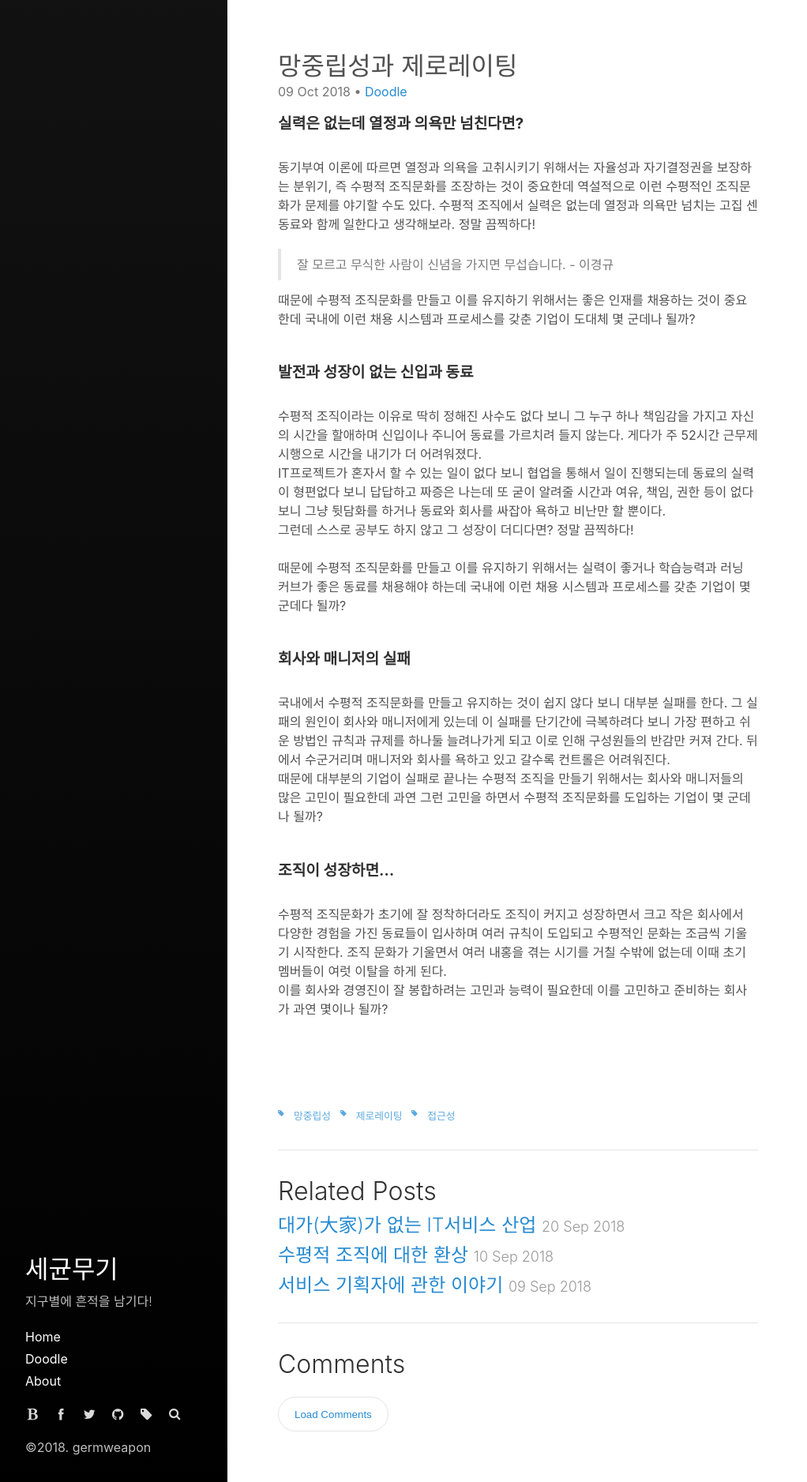
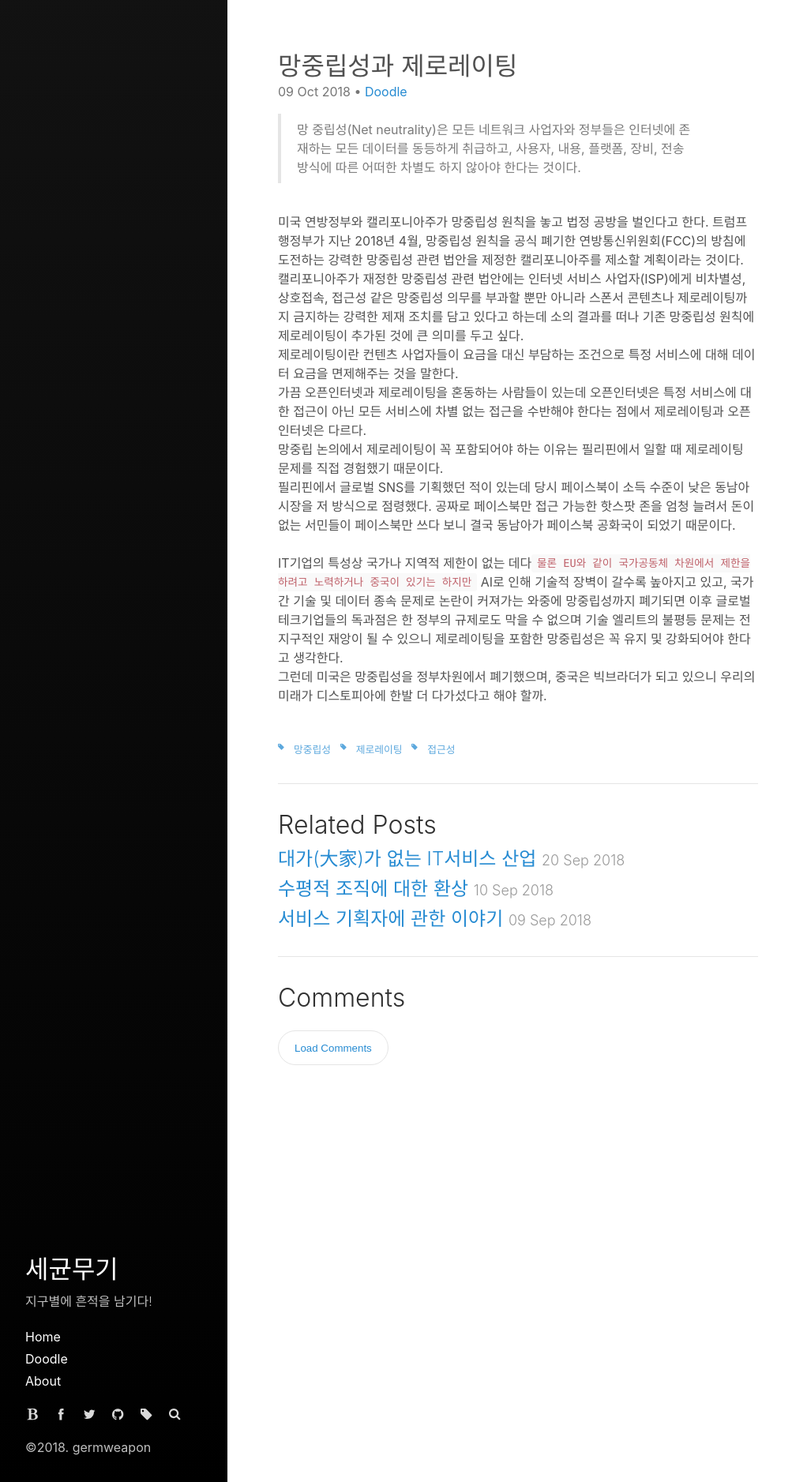
Before and after one commit to germweapon/germweapon.github.io, a Jekyll site: the page built from _posts/2018-10-09-망중립성과-제로레이팅.md, in a window 1280 px wide. Shown: the whole page at 79% size, without its empty margins (0-1022 px from the left). Built offline with Jekyll 4.4.1, drawn with Linux system fonts in a browser that asks for light colours.

Commit message:
글 수정

```diff
--- a/_posts/2018-10-09-망중립성과-제로레이팅.md
+++ b/_posts/2018-10-09-망중립성과-제로레이팅.md
@@ -12,34 +12,26 @@ tags:
 ---
 
 
-#### **실력은 없는데 열정과 의욕만 넘친다면?**
+>망 중립성(Net neutrality)은 모든 네트워크 사업자와 정부들은 인터넷에 존재하는 모든 데이터를 동등하게 취급하고, 사용자, 내용, 플랫폼, 장비, 전송 방식에 따른 어떠한 차별도 하지 않아야 한다는 것이다.
+
 <br/>
-동기부여 이론에 따르면 열정과 의욕을 고취시키기 위해서는 자율성과 자기결정권을 보장하는 분위기, 즉 수평적 조직문화를 조장하는 것이 중요한데 역설적으로 이런 수평적인 조직문화가 문제를 야기할 수도 있다. 수평적 조직에서 실력은 없는데 열정과 의욕만 넘치는 고집 센 동료와 함께 일한다고 생각해보라. 정말 끔찍하다!
-
->잘 모르고 무식한 사람이 신념을 가지면 무섭습니다. - 이경규
-
-때문에 수평적 조직문화를 만들고 이를 유지하기 위해서는 좋은 인재를 채용하는 것이 중요한데 국내에 이런 채용 시스템과 프로세스를 갖춘 기업이 도대체 몇 군데나 될까?
+미국 연방정부와 캘리포니아주가 망중립성 원칙을 놓고 법정 공방을 벌인다고 한다.
+트럼프 행정부가 지난 2018년 4월, 망중립성 원칙을 공식 폐기한 연방통신위원회(FCC)의 방침에 도전하는 강력한 망중립성 관련 법안을 제정한 캘리포니아주를 제소할 계획이라는 것이다.
+<br/>
+캘리포니아주가 재정한 망중립성 관련 법안에는 인터넷 서비스 사업자(ISP)에게 비차별성, 상호접속, 접근성 같은 망중립성 의무를 부과할 뿐만 아니라 스폰서 콘텐츠나 제로레이팅까지 금지하는 강력한 제재 조치를 담고 있다고 하는데 소의 결과를 떠나 기존 망중립성 원칙에 제로레이팅이 추가된 것에 큰 의미를 두고 싶다.
+<br/>
+제로레이팅이란 컨텐츠 사업자들이 요금을 대신 부담하는 조건으로 특정 서비스에 대해 데이터 요금을 면제해주는 것을 말한다.
+<br/>
+가끔 오픈인터넷과 제로레이팅을 혼동하는 사람들이 있는데 오픈인터넷은 특정 서비스에 대한 접근이 아닌 모든 서비스에 차별 없는 접근을 수반해야 한다는 점에서 제로레이팅과 오픈인터넷은 다르다.
+<br/>
+망중립 논의에서 제로레이팅이 꼭 포함되어야 하는 이유는 필리핀에서 일할 때 제로레이팅 문제를 직접 경험했기 때문이다.
+<br/>
+필리핀에서 글로벌 SNS를 기획했던 적이 있는데 당시 페이스북이 소득 수준이 낮은 동남아 시장을 저 방식으로 점령했다. 공짜로 페이스북만 접근 가능한 핫스팟 존을 엄청 늘려서 돈이 없는 서민들이 페이스북만 쓰다 보니 결국 동남아가 페이스북 공화국이 되었기 때문이다.
 <br/>
 <br/>
-#### **발전과 성장이 없는 신입과 동료**
+IT기업의 특성상 국가나 지역적 제한이 없는 데다`물론 EU와 같이 국가공동체 차원에서 제한을 하려고 노력하거나 중국이 있기는 하지만` AI로 인해 기술적 장벽이 갈수록 높아지고 있고, 국가 간 기술 및 데이터 종속 문제로 논란이 커져가는 와중에 망중립성까지 폐기되면 이후 글로벌 테크기업들의 독과점은 한 정부의 규제로도 막을 수 없으며 기술 엘리트의 불평등 문제는 전지구적인 재앙이 될 수 있으니 제로레이팅을 포함한 망중립성은 꼭 유지 및 강화되어야 한다고 생각한다.
 <br/>
-수평적 조직이라는 이유로 딱히 정해진 사수도 없다 보니 그 누구 하나 책임감을 가지고 자신의 시간을 할애하며 신입이나 주니어 동료를 가르치려 들지 않는다. 게다가 주 52시간 근무제 시행으로 시간을 내기가 더 어려워졌다.<br/>
-IT프로젝트가 혼자서 할 수 있는 일이 없다 보니 협업을 통해서 일이 진행되는데 동료의 실력이 형편없다 보니 답답하고 짜증은 나는데 또 굳이 알려줄 시간과 여유, 책임, 권한 등이 없다 보니 그냥 뒷담화를 하거나 동료와 회사를 싸잡아 욕하고 비난만 할 뿐이다.<br/>
-그런데 스스로 공부도 하지 않고 그 성장이 더디다면? 정말 끔찍하다!<br/>
-<br/>
-때문에 수평적 조직문화를 만들고 이를 유지하기 위해서는 실력이 좋거나 학습능력과 러닝 커브가 좋은 동료를 채용해야 하는데 국내에 이런 채용 시스템과 프로세스를 갖춘 기업이 몇 군데다 될까?
-<br/>
-<br/>
-#### **회사와 매니저의 실패**
-<br/>
-국내에서 수평적 조직문화를 만들고 유지하는 것이 쉽지 않다 보니 대부분 실패를 한다. 그 실패의 원인이 회사와 매니저에게 있는데 이 실패를 단기간에 극복하려다 보니 가장 편하고 쉬운 방법인 규칙과 규제를 하나둘 늘려나가게 되고 이로 인해 구성원들의 반감만 커져 간다. 뒤에서 수군거리며 매니저와 회사를 욕하고 있고 갈수록 컨트롤은 어려워진다.<br/>
-때문에 대부분의 기업이 실패로 끝나는 수평적 조직을 만들기 위해서는 회사와 매니저들의 많은 고민이 필요한데 과연 그런 고민을 하면서 수평적 조직문화를 도입하는 기업이 몇 군데나 될까?
-<br/>
-<br/>
-#### **조직이 성장하면...**
-<br/>
-수평적 조직문화가 초기에 잘 정착하더라도 조직이 커지고 성장하면서 크고 작은 회사에서 다양한 경험을 가진 동료들이 입사하며 여러 규칙이 도입되고 수평적인 문화는 조금씩 기울기 시작한다. 조직 문화가 기울면서 여러 내홍을 겪는 시기를 거칠 수밖에 없는데 이때 초기 멤버들이 여럿 이탈을 하게 된다.<br/>
-이를 회사와 경영진이 잘 봉합하려는 고민과 능력이 필요한데 이를 고민하고 준비하는 회사가 과연 몇이나 될까?
+그런데 미국은 망중립성을 정부차원에서 폐기했으며, 중국은 빅브라더가 되고 있으니 우리의 미래가 디스토피아에 한발 더 다가섰다고 해야 할까.
 <br/>
 <br/>
 <script async src="//pagead2.googlesyndication.com/pagead/js/adsbygoogle.js"></script>
@@ -52,17 +44,3 @@ IT프로젝트가 혼자서 할 수 있는 일이 없다 보니 협업을 통해
 <script>
      (adsbygoogle = window.adsbygoogle || []).push({});
 </script>
-
-
-<br/>
-<br/>
-<script async src="//pagead2.googlesyndication.com/pagead/js/adsbygoogle.js"></script>
-<ins class="adsbygoogle"
-     style="display:block; text-align:center;"
-     data-ad-layout="in-article"
-     data-ad-format="fluid"
-     data-ad-client="ca-pub-7593661227946185"
-     data-ad-slot="1704507028"></ins>
-<script>
-     (adsbygoogle = window.adsbygoogle || []).push({});
-</script>
```
Also changed, not shown: _posts/2018-09-10-수평적-조직에-대한-환상.md (+14 -0 lines).
